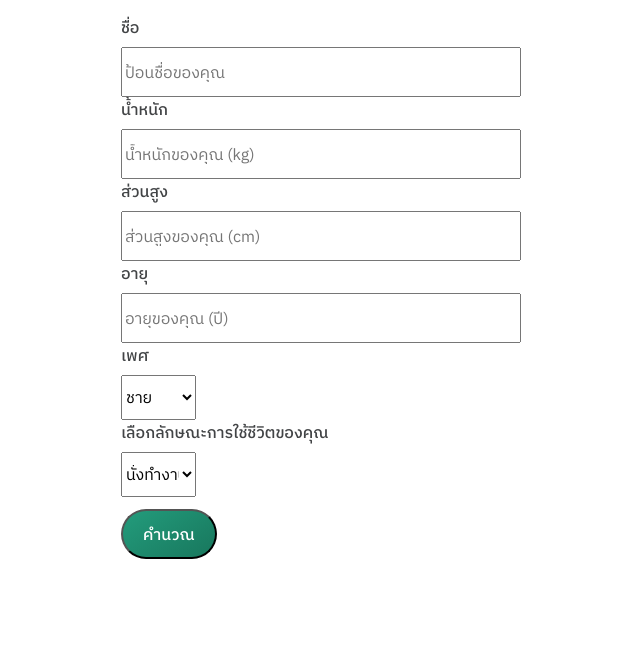
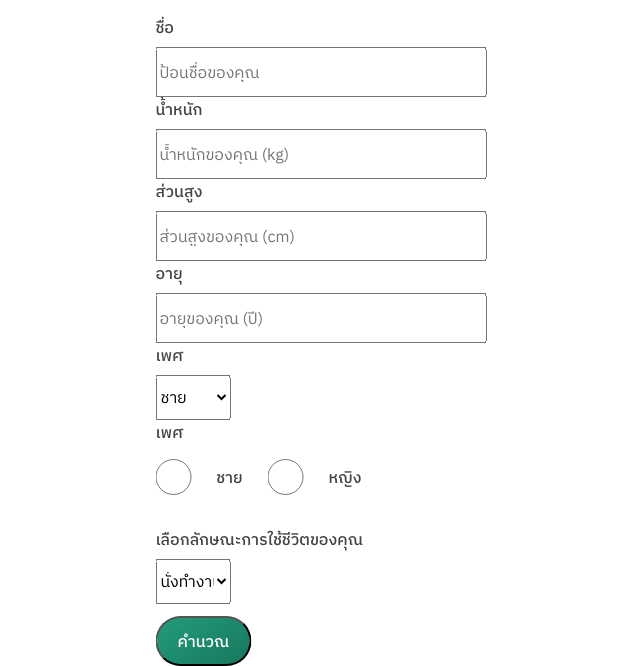
Before and after one commit to artijo/BMI, a Flask app: page / in a window 1280 px wide. Shown: the part 195-861 px from the top of the page, without its empty margins (319-959 px from the left). Run offline with Flask 2, Linux system fonts and the light colour scheme; some libraries are stand-ins or nearby versions.

Commit message:
Fix Gender Form

```diff
--- a/static/css/desktop.css
+++ b/static/css/desktop.css
@@ -1 +1 @@
-body{font-family:"IBM Plex Thai",sans-serif}p{font-size:16px}.btn-main,.btn-alt{padding:10px 20px}.s-container{max-width:1170px;margin:0 auto;padding:0 30px}.sec-hero{position:relative;max-height:800px}.sec-hero .info{max-width:480px;margin-top:50px}.sec-hero .sec-title{font-size:44px}.sec-hero .input-form{display:flex;flex-flow:column;position:absolute;left:50%;transform:translateX(-50%)}.sec-hero .input-form label{font-size:1rem}.sec-hero .input-form input{width:400px;height:50px}.sec-hero .input-form select{width:75px;height:45px}.sec-hero .input-form .btn-main{margin-top:12px;width:-webkit-max-content;width:-moz-max-content;width:max-content}.sec-hero .pic{position:absolute;bottom:0;z-index:-1}._desktop{display:none}.bmi-box{max-width:26rem}/*# sourceMappingURL=desktop.css.map */
+body{font-family:"IBM Plex Thai",sans-serif}p{font-size:16px}.btn-main,.btn-alt{padding:10px 20px}.s-container{max-width:1170px;margin:0 auto;padding:0 30px}.sec-hero{position:relative;max-height:800px}.sec-hero .info{max-width:480px;margin-top:50px}.sec-hero .sec-title{font-size:44px}.sec-hero .input-form{display:flex;flex-flow:column;position:absolute;left:50%;transform:translateX(-50%)}.sec-hero .input-form label{font-size:1rem}.sec-hero .input-form select{width:75px;height:45px}.sec-hero .input-form .btn-main{margin-top:12px;width:-webkit-max-content;width:-moz-max-content;width:max-content}.sec-hero .pic{position:absolute;bottom:0;z-index:-1}._desktop{display:none}.bmi-box{max-width:26rem}.input-form{max-width:401px;width:-webkit-fill-available}/*# sourceMappingURL=desktop.css.map */
--- a/static/css/scss/desktop.scss
+++ b/static/css/scss/desktop.scss
@@ -39,10 +39,6 @@ p {
         label {
             font-size: 1rem;
         }
-        input {
-            width: 400px;
-            height: 50px;
-        }
         select {
             width: 75px;
             height: 45px;
@@ -68,3 +64,8 @@ p {
 .bmi-box {
     max-width: 26rem;
 }
+
+.input-form {
+    max-width: 401px;
+    width: -webkit-fill-available;
+}
--- a/static/css/scss/mobile.scss
+++ b/static/css/scss/mobile.scss
@@ -122,3 +122,12 @@ strong {
     margin: auto;
     margin-bottom: 20px;
 }
+
+.input-gender {
+    display: flex;
+    gap: 25px;
+    height: 100px;
+    width: 206px;
+    align-items: center;
+    margin-top: -25px;
+}
--- a/templates/index.html
+++ b/templates/index.html
@@ -38,6 +38,11 @@
                             <option value="men">ชาย</option>
                             <option value="famale">หญิง</option>
                           </select>
+                        <label for="gender">เพศ</label>
+                        <div class="input-gender">
+                            <input type="radio" name="gender" value="men" required>ชาย
+                            <input type="radio" name="gender" value="famale" required>หญิง
+                        </div>
                         <label for="tdee">เลือกลักษณะการใช้ชีวิตของคุณ</label>
                         <select id="tdee" name="tdee" required>
                             <option value="nowo">นั่งทำงานอยู่กับที่ และไม่ได้ออกกำลังกายเลย</option>
--- a/templates/result.html
+++ b/templates/result.html
@@ -46,7 +46,6 @@
                     </div>
                   </div>
 
-                  <h2 class="newcal"><a href="{{url_for('logout')}}"><--คำนวณใหม่</a></h2>
                                     <!-- <hr>
                                         <h2>สวัสดีคุณ <strong>{{session['name']}}</strong>!</h2>
                                         <span>BMI ของคุณ: </span><strong>{{session['bmi']}}</strong><br>
```
Also changed, not shown: static/css/mobile.css, 2 other files.
